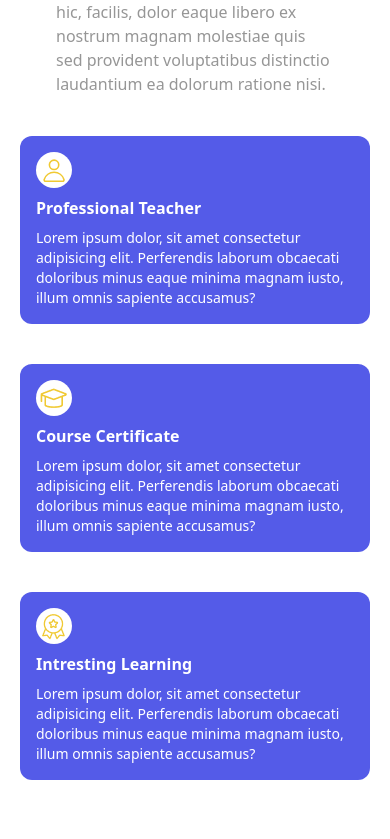
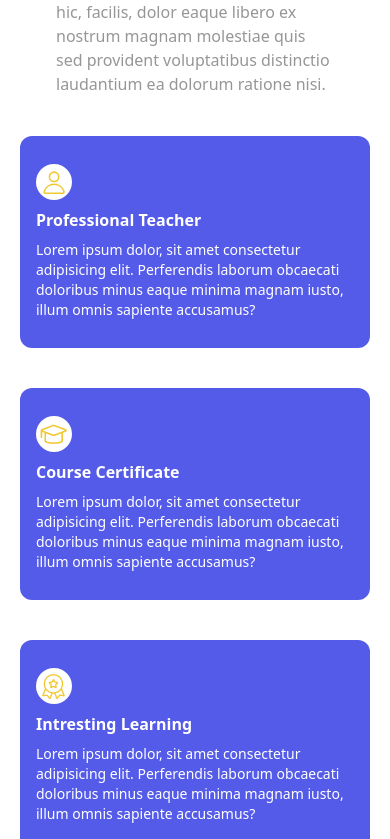
Before and after one commit to nagaphbilla/Iduino-Frontend, a React (Create React App) app: page / in a window 390 px wide. Shown: the part 1160-1999 px from the top of the page. Built offline with nearby package versions, Linux system fonts and the light colour scheme.

Commit message:
made responsive

```diff
--- a/src/components/Slide2.jsx
+++ b/src/components/Slide2.jsx
@@ -14,7 +14,7 @@ export default function Slide2() {
         </p>
       </div>
       <div className="flex-direction py-10 md:flex gap-10 px-5 md:w-2/3">
-        <div className="flex flex-col gap-2 button-clr-primary px-4 py-4 rounded-xl justify-center min-h-fit">
+        <div className="flex flex-col gap-2 button-clr-primary px-4 py-7 rounded-xl justify-center min-h-fit">
           <span className="w-9 h-9 rounded-full bg-white background_img_card1" />
           <h4 className="text-white font-bold">Professional Teacher</h4>
           <p className="text-white font-thin text-sm">
@@ -24,7 +24,7 @@ export default function Slide2() {
             iusto, illum omnis sapiente accusamus?
           </p>
         </div>
-        <div className="flex flex-col gap-2 button-clr-primary px-4 py-4 rounded-xl justify-center min-h-fit">
+        <div className="flex flex-col gap-2 button-clr-primary px-4 py-7 rounded-xl justify-center min-h-fit">
           <span className="w-9 h-9 rounded-full bg-white background_img_card2" />
           <h4 className="text-white font-bold">Course Certificate </h4>
           <p className="text-white font-thin text-sm">
@@ -34,7 +34,7 @@ export default function Slide2() {
             iusto, illum omnis sapiente accusamus?
           </p>
         </div>
-        <div className="flex flex-col gap-2 button-clr-primary px-4 py-4 rounded-xl justify-center min-h-fit ">
+        <div className="flex flex-col gap-2 button-clr-primary px-4 py-7 rounded-xl justify-center min-h-fit ">
           <span className="w-9 h-9 rounded-full bg-white background_img_card3" />
           <h4 className="text-white font-bold">Intresting Learning</h4>
           <p className="text-white font-thin text-sm">
--- a/src/styles.css
+++ b/src/styles.css
@@ -59,16 +59,16 @@
   }
   .custom-nav[data-expanded="true"] {
     display: flex;
-    width: 90%;
+    width: 100%;
     left: 50%;
-    top: 150%;
+    top: 100%;
     transform: translateX(-50%);
     position: absolute;
     flex-direction: column;
     z-index: 9999;
     padding: 0%;
     background-color: var(--clr-nav);
-    border-radius: 0.5rem;
+    /* border-radius: 0.5rem; */
     gap: 1rem;
     padding-block: 2rem;
   }
```
